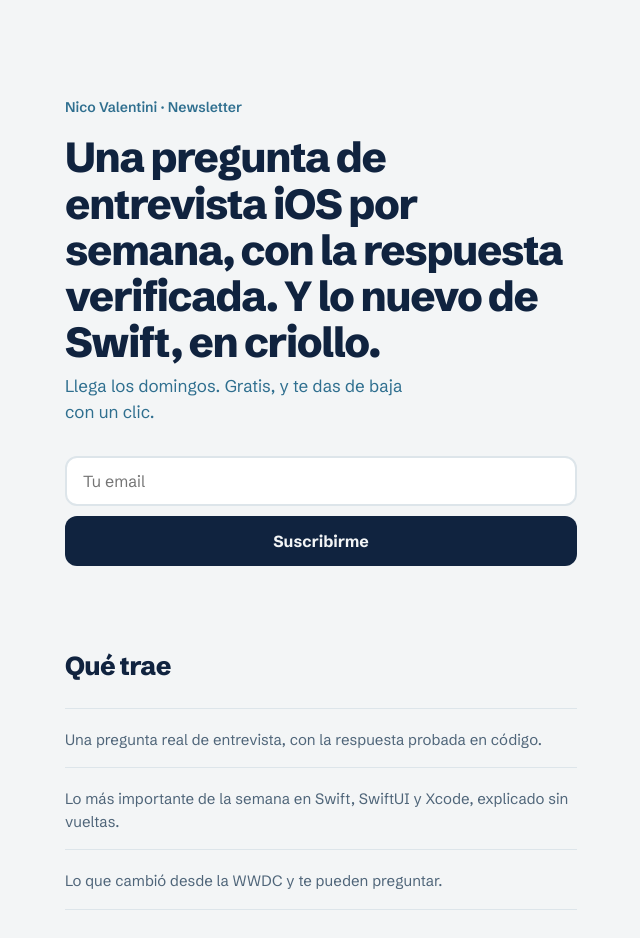
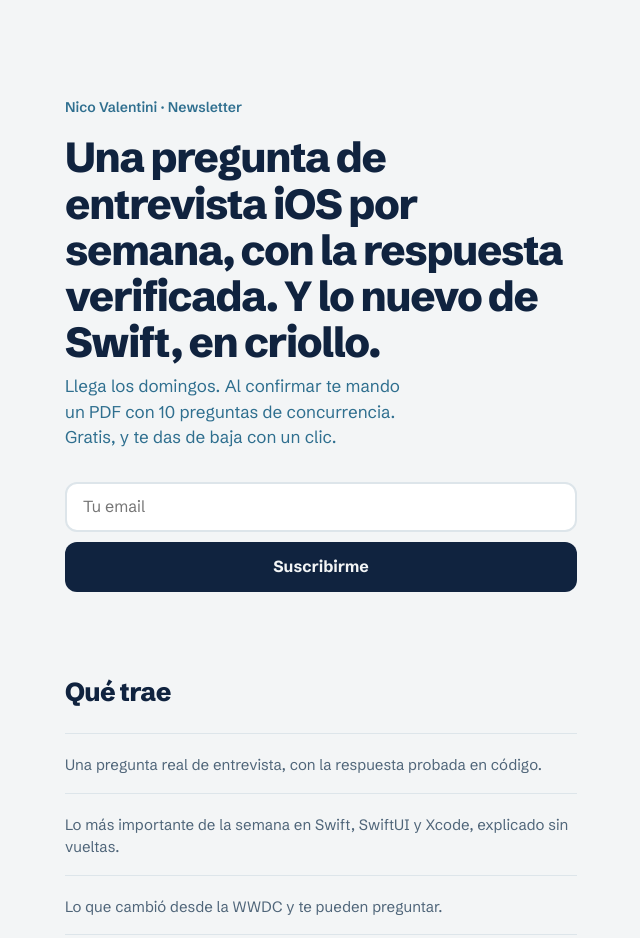
Before and after one commit to nicovma/nicovma.github.io, a plain HTML site: page newsletter/index.html in a window 1280 px wide. Shown: the top 938 px of the page, without its empty margins (319-959 px from the left). Drawn offline with Linux system fonts and the light colour scheme; no server answers.

Commit message:
PDF de bienvenida: 10 preguntas de concurrencia

```diff
--- a/newsletter/index.html
+++ b/newsletter/index.html
@@ -21,7 +21,7 @@
     <header class="hero">
       <p class="kicker"><a href="../">Nico Valentini</a> · Newsletter</p>
       <h1 class="headline">Una pregunta de entrevista iOS por semana, con la respuesta verificada. Y lo nuevo de Swift, en criollo.</h1>
-      <p class="lede">Llega los domingos. Gratis, y te das de baja con un clic.</p>
+      <p class="lede">Llega los domingos. Al confirmar te mando un PDF con 10 preguntas de concurrencia. Gratis, y te das de baja con un clic.</p>
     </header>
 
     <!-- Las clases ml-* y la estructura las necesita webforms.min.js de MailerLite para enviar sin salir de la página. -->
```
Also changed, not shown: 1 other file.
